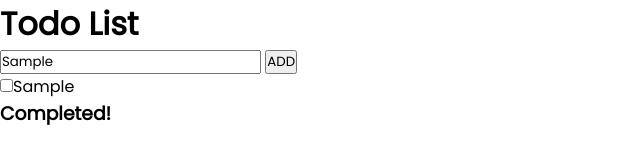
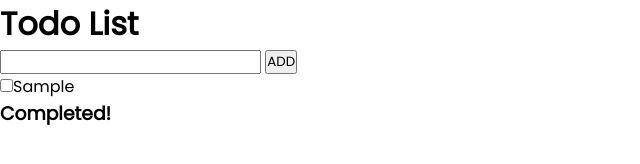
Before and after one commit to Ayoubjouda/todolist, a plain HTML site: page index.html in a window 1280 px wide. Both pictures are taken after typing "Sample" into the empty fields and a click on the button "ADD". Shown: the full height of the page, 0-640 px from the left. Drawn offline with Linux system fonts and the light colour scheme.

Commit message:
update that delete text when you add an element

```diff
--- a/main.js
+++ b/main.js
@@ -10,6 +10,7 @@ let checkedbox=document.getElementById("checked")
 
 const addTask = () => {
     let newTask = document.getElementById("newTask").value;
+    document.getElementById("newTask").value="";
     let li = document.createElement("li");
     let input = document.createElement("input");
     let label=document.createElement("label");
```
Also changed, not shown: style.css (+8 -8 lines).
